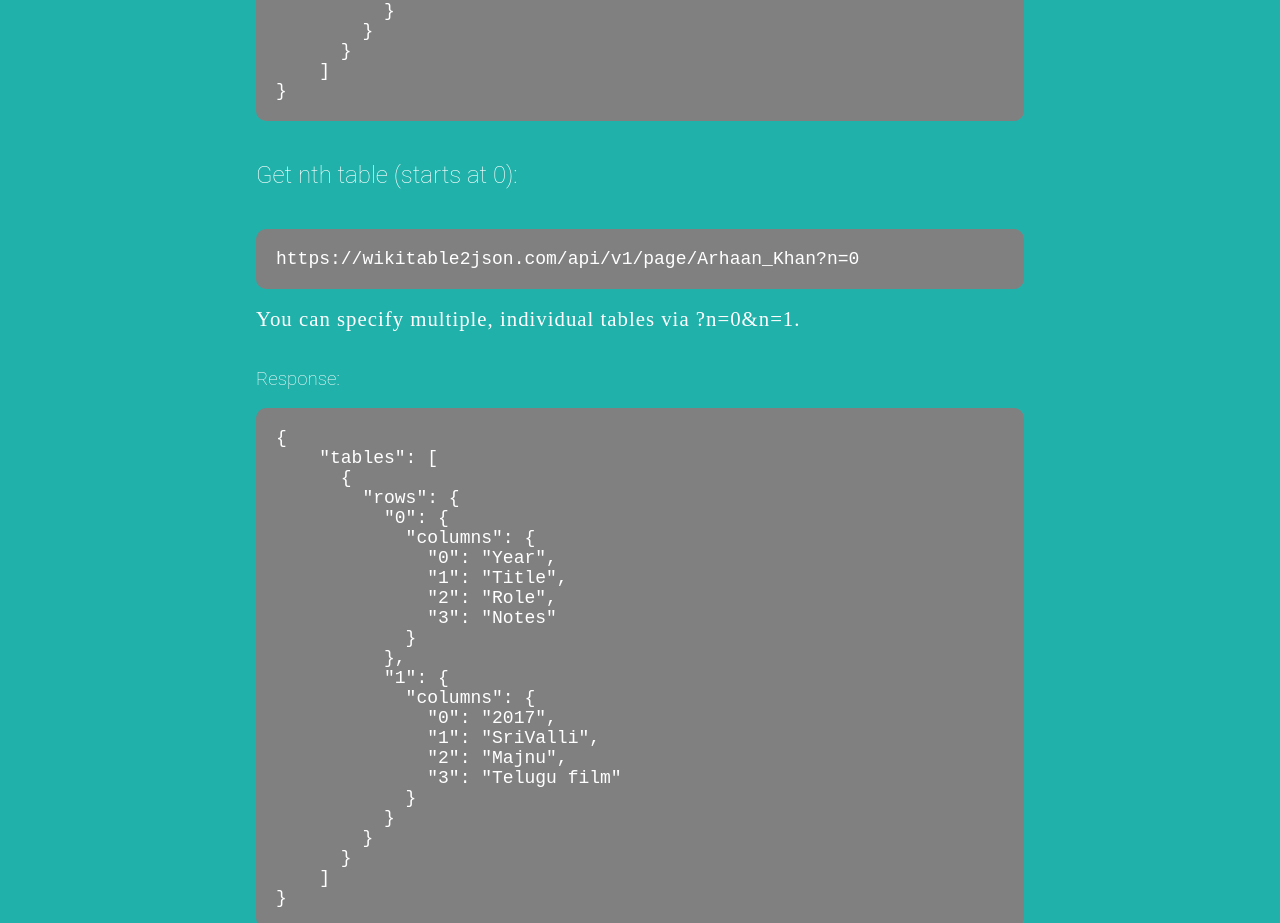
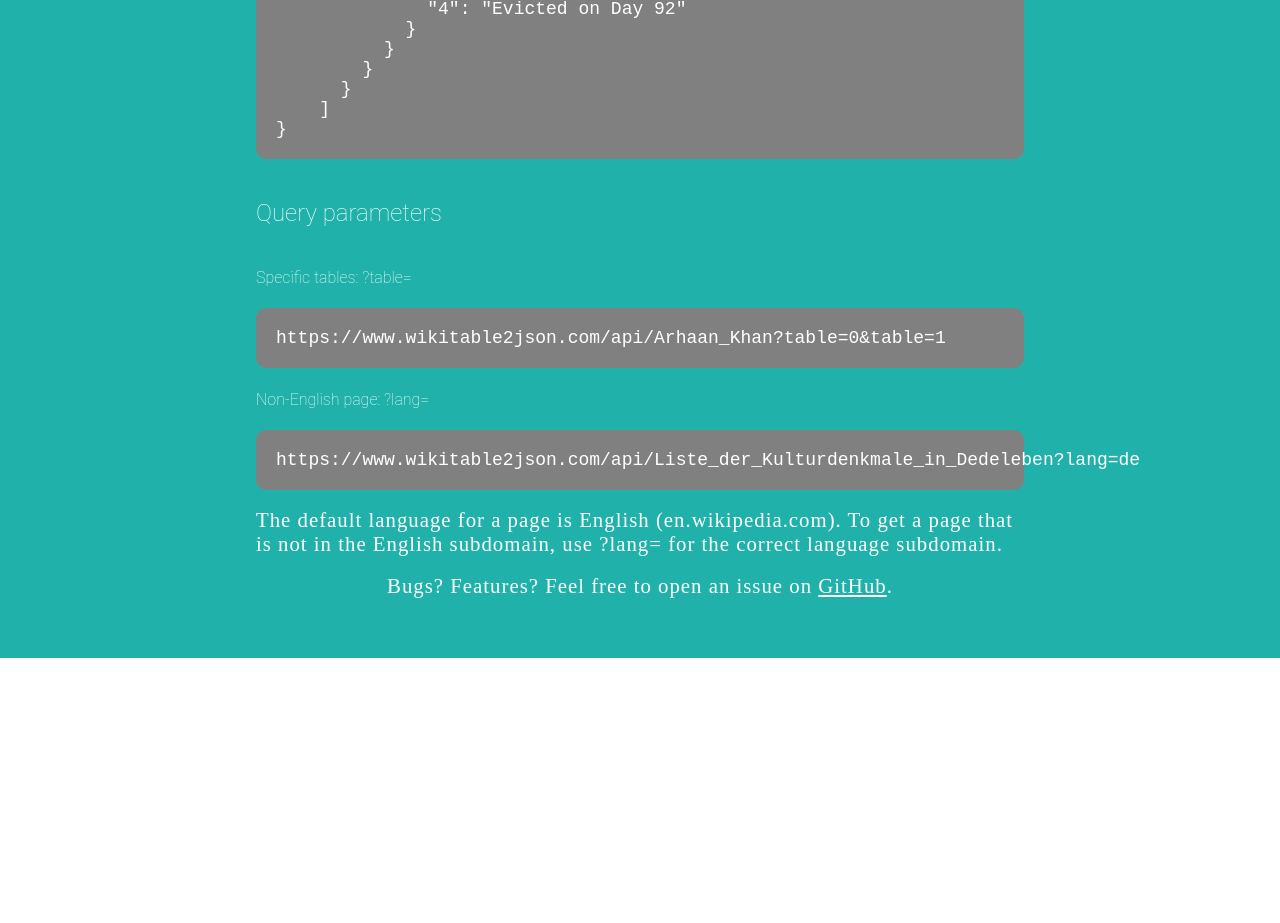
Before and after one commit to atye/wikitable2json, a plain HTML site: page static/index.html in a window 1280 px wide. Shown: the part 1877-2800 px from the top of the page. After the commit the page ends 2535 px from the top, so only its background shows below. Drawn offline with Linux system fonts and the light colour scheme.

Commit message:
finish up changes

```diff
--- a/static/index.html
+++ b/static/index.html
@@ -1,69 +1,90 @@
 <!DOCTYPE html>
 <html lang="en">
+
 <head>
-    <title>WikiTable to JSON</title>
+  <title>Wikipedia Table JSON API</title>
   <meta name="description" content="An API to get Wikipedia tables in JSON.">
   <link rel="canonical" href="https://www.wikitable2json.com">
   <style>
-         h1, h2, h3, h4, h5, h6{
+    h1,
+    h2,
+    h3,
+    h4,
+    h5,
+    h6 {
       font-family: 'Roboto', sans-serif;
       font-weight: 100;
     }
-         a{
-         color:white;
+
+    a {
+      color: white;
     }
-         a:hover{
-         color:#eee;
+
+    a:hover {
+      color: #eee;
     }
-         .images{
+
+    .images {
       text-align: center;
     }
+
     pre {
       font-family: 'Source Code Pro', monospace;
       font-size: 18px;
-         background-color:gray;
+      background-color: gray;
       color: #fff;
       border: none;
       border-radius: 10px;
       padding: 20px;
     }
-         body, p {
+
+    body,
+    p {
       font-weight: 100;
       margin: 0;
     }
+
     p {
       letter-spacing: 1px;
       font-size: 130%;
     }
-         .head{
-         padding:40px;
-         text-align:center;
+
+    .head {
+      padding: 40px;
+      text-align: center;
     }
-         .page{
-         margin:0;
+
+    .page {
+      margin: 0;
       padding: 20px 20%;
-         background-color:lightseagreen;
-         color:#fff;
+      background-color: lightseagreen;
+      color: #fff;
     }
-         .footer{
-         text-align:center;
+
+    .footer {
+      text-align: center;
       padding-bottom: 40px;
     }
-         .section-header{
+
+    .section-header {
       padding-top: 20px;
-        padding-bottom:20px;
+      padding-bottom: 20px;
     }
   </style>
 </head>
+
 <body>
   <div class="page">
     <div class="head">
-               <h1 class="title"><a href="https://github.com/atye/wikitable-api" target="_blank">WikiTable API</a> - Get Wikipedia table data in JSON</h1>
+      <h1 class="title"><a href="https://github.com/atye/wikitable-api" target="_blank">Wikipedia Table JSON API</a> -
+        Get
+        Wikipedia table data in JSON</h1>
       <h2><a href="/swagger-ui">Swagger UI</a></h2>
     </div>
     <div class="container">
-               <h2 class="section-header">Get all tables on page <a href="https://en.wikipedia.org/wiki/Arhaan_Khan" target="_blank">Arhaan_Khan</a>:</h2>
-               <pre>https://wikitable2json.com/api/v1/page/Arhaan_Khan</pre>
+      <h2 class="section-header">Get all tables on page <a href="https://en.wikipedia.org/wiki/Arhaan_Khan"
+          target="_blank">Arhaan_Khan</a>:</h2>
+      <pre>https://wikitable2json.com/api/Arhaan_Khan</pre>
       <br>
       <div class="images">
         <div>
@@ -140,45 +161,20 @@
     ]
 }
 </pre>
-               <h2 class="section-header">Get nth table (starts at 0):</h2>
-               <pre>https://wikitable2json.com/api/v1/page/Arhaan_Khan?n=0</pre>
-               <p>You can specify multiple, individual tables via ?n=0&n=1.</p>
-               <br>
-               <h3>Response:</h3>
-               <pre>
-{
-    "tables": [
-      {
-        "rows": {
-          "0": {
-            "columns": {
-              "0": "Year",
-              "1": "Title",
-              "2": "Role",
-              "3": "Notes"
-            }
-          },
-          "1": {
-            "columns": {
-              "0": "2017",
-              "1": "SriValli",
-              "2": "Majnu",
-              "3": "Telugu film"
-            }
-          }
-        }
-      }
-    ]
-}
-</pre>
-            <h2 class="section-header">Other query params:</h2>
-            <pre>?lang=</pre>
-            <p>The default language for a page is English (en). To get a page that is not in the English subdomain (i.e., not on en.wikipedia.com), use ?lang= for the correct language subdomain.</p>
+      <h2 class="section-header">Query parameters</h2>
+      <h4>Specific tables: ?table=</h4>
+      <pre>https://www.wikitable2json.com/api/Arhaan_Khan?table=0&table=1</pre>
+      <h4>Non-English page: ?lang=</h4>
+      <pre>https://www.wikitable2json.com/api/Liste_der_Kulturdenkmale_in_Dedeleben?lang=de</pre>
+      <p>The default language for a page is English (en.wikipedia.com). To get a page that is not in the English
+        subdomain, use ?lang= for the correct language subdomain.</p>
       <br>
       <p class="footer">
-                  Bugs? Features? Feel free to open an issue on <a href="https://github.com/atye/wikitable-api" target="_blank">GitHub</a>.
+        Bugs? Features? Feel free to open an issue on <a href="https://github.com/atye/wikitable-api"
+          target="_blank">GitHub</a>.
       </p>
     </div>
   </div>
 </body>
+
 </html>
```
Also changed, not shown: 4 other files. Lines whose indentation alone changed are shown as unchanged.
